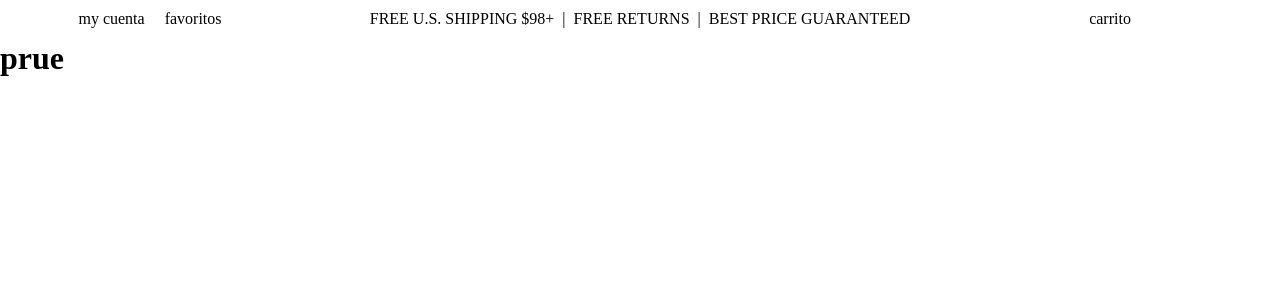
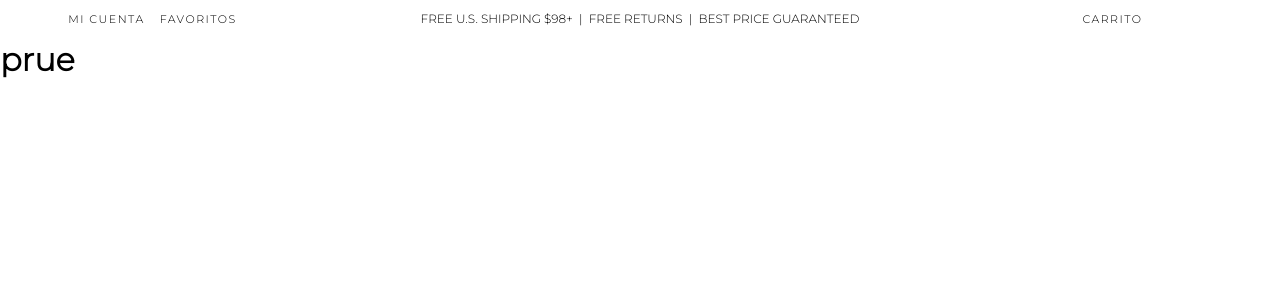
Before and after one commit to Zeus-3131/Proyecto-react, a React (Vite) app: page / in a window 1280 px wide. Shown: the top 300 px of the page. Built offline with nearby package versions, Linux system fonts and the light colour scheme.

Commit message:
navbar superior

```diff
--- a/src/Componentes/Navbar/Navbar_superior.css
+++ b/src/Componentes/Navbar/Navbar_superior.css
@@ -1,6 +1,10 @@
+@import url('https://fonts.googleapis.com/css2?family=Montserrat:ital,wght@0,200;0,300;1,200;1,300&family=Roboto:ital@0;1&display=swap');
+
 *{
     padding: 0;
     margin: 0;
+    font-family: 'Montserrat', sans-serif;
+    /* font-family: 'Roboto', sans-serif; */
 }
 
 li{
@@ -8,7 +12,13 @@ li{
     display: inline-block;
     text-align: center;
     margin-top: 10px;
-    margin-right: 20px;
+    margin-right: 15px;
+    letter-spacing: 1.5px;
+    font-size: 11px;
+}
+
+li:hover{
+    color: rgba(179, 172, 172, 0.500);
 }
 
 ul{
@@ -19,23 +29,14 @@ ul{
     display: flex;
     justify-content: space-between;
     height: 40px;
+    font: 12px/1.5em Montserrat;
+    color: #000;
 }
 
 p{
     text-align: center;
     margin-top: 10px;
 }
-
-/* div{
-    display: flex;
-    display: inline-block;
-    align-content: space-between;
-    justify-content: space-between;
-} */
-
-/* .NavbarItemsSuperior{
-    display: inline-block;
-} */
 
 .NavbarCuenta{
     width: 25%;
--- a/src/Componentes/Navbar/Navbar_superior.jsx
+++ b/src/Componentes/Navbar/Navbar_superior.jsx
@@ -7,8 +7,8 @@ function Navbar_superior() {
       <div className='contenNavbar'>
         <div className='NavbarCuenta'>
           <ul>
-          <li>my cuenta</li>
-          <li>favoritos</li>
+          <li>MI CUENTA</li>
+          <li>FAVORITOS</li>
           </ul>
         </div>
         <div className='NavbarParrafo'>
@@ -16,7 +16,7 @@ function Navbar_superior() {
           </div>
         <div className='NavbarCarrito'>
           <ul>
-          <li className='carrito'>carrito</li>
+          <li className='carrito'>CARRITO</li>
           </ul>
         </div>
       </div>
```
